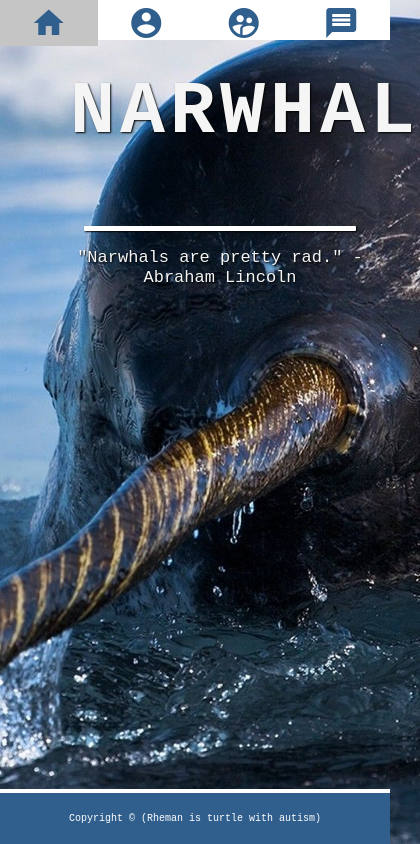
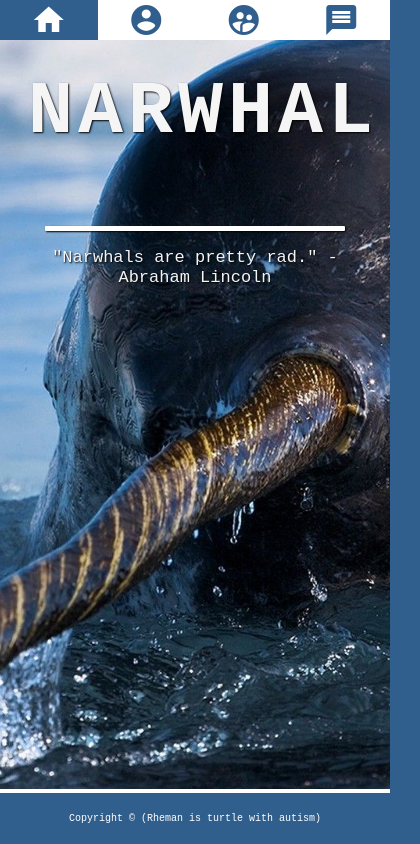
Before and after one commit to Huhspaniel/favorite-animal, an Angular app: page / in a window 390 px wide. Shown: the whole page, 420 px wide, since content can reach past the window. Built offline with nearby package versions, Linux system fonts and the light colour scheme.

Commit message:
Added .activated styling for currently activated routerLink

```diff
--- a/src/app/sidebar/sidebar.component.html
+++ b/src/app/sidebar/sidebar.component.html
@@ -1,15 +1,15 @@
 <div class="sidebar">
 	<nav>
-		<a routerLink="">
+		<a routerLink="" [class.activated]="currentUrl == '/'">
 			<i class="material-icons navy001 md-36">home</i>
 		</a>
-		<a routerLink="account">
+		<a routerLink="account" [class.activated]="currentUrl == '/account'">
 			<i class="material-icons navy001 md-36">account_circle</i>
 		</a>
-		<a routerLink="friends">
+		<a routerLink="friends" [class.activated]="currentUrl == '/friends'">
 			<i class="material-icons navy001 md-36">supervised_user_circle</i>
 		</a>
-		<a routerLink="posts">
+		<a routerLink="posts" [class.activated]="currentUrl == '/posts'">
 			<i class="material-icons navy001 md-36">message</i>
 		</a>
 	</nav>
--- a/src/app/sidebar/sidebar.component.scss
+++ b/src/app/sidebar/sidebar.component.scss
@@ -0,0 +1,9 @@
+.activated {
+	&, &:hover {
+		background-color: #305f8d;
+	}
+
+	.material-icons {
+		color: white;
+	}
+}
--- a/src/app/sidebar/sidebar.component.ts
+++ b/src/app/sidebar/sidebar.component.ts
@@ -1,15 +1,20 @@
 import { Component, OnInit } from '@angular/core';
+import { Router, NavigationEnd } from '@angular/router';
 
 @Component({
-  selector: 'app-sidebar',
-  templateUrl: './sidebar.component.html',
-  styleUrls: ['./sidebar.component.scss']
+	selector: 'app-sidebar',
+	templateUrl: './sidebar.component.html',
+	styleUrls: ['./sidebar.component.scss']
 })
-export class SidebarComponent implements OnInit {
+export class SidebarComponent {
 
-  constructor() { }
+	currentUrl: String;
 
-  ngOnInit() {
-  }
-
+	constructor(private router: Router) {
+		router.events.subscribe( (event) => {
+			if (event instanceof NavigationEnd) {
+				this.currentUrl = event.urlAfterRedirects;
+			}
+		});
+	}
 }
--- a/src/styles.scss
+++ b/src/styles.scss
@@ -104,15 +104,17 @@ footer {
         width: 100%;
         height: 40px;
         top: 0;
+
+		nav {
+	        flex-direction: row;
+	        justify-content: space-evenly;
+
+			a {
+		        padding: 2px 5px 2px 5px;
+		    }
+	    }
     }
-    .sidebar > nav {
-        flex-direction: row;
-        justify-content: space-evenly;
-    }
-    .sidebar a {
-        padding: 2px 5px 2px 5px;
-    }
-    body {
+    .content {
         margin: 40px 0 30px 0;
     }
 }
```
